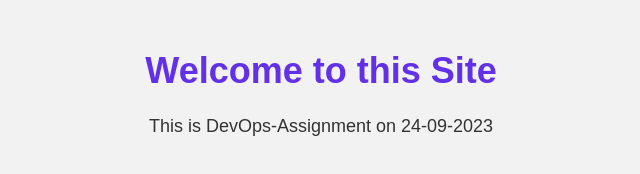
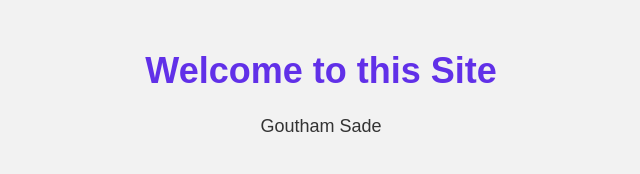
Before and after one commit to demo-helloworld-1/demonstrate, a plain HTML site: page index.html in a window 1280 px wide. Shown: the whole page, without its empty margins (319-959 px from the left). Drawn offline with Linux system fonts and the light colour scheme.

Commit message:
changes in Index.html

```diff
--- a/index.html
+++ b/index.html
@@ -23,7 +23,7 @@
   </head>
   <body>
     <h1>Welcome to this Site</h1>
-    <p>This is DevOps-Assignment on 24-09-2023</p>
+    <p>Goutham Sade</p>
 
 
 </body>
```
